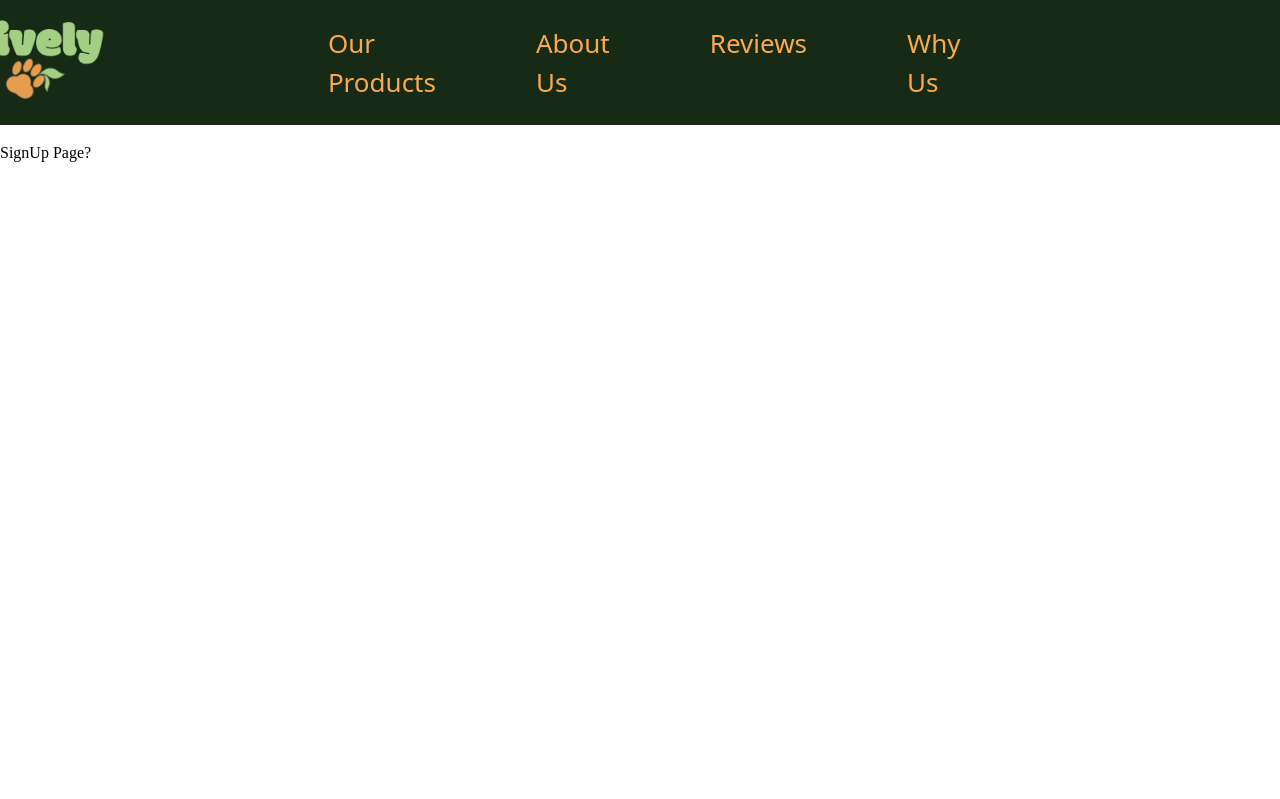
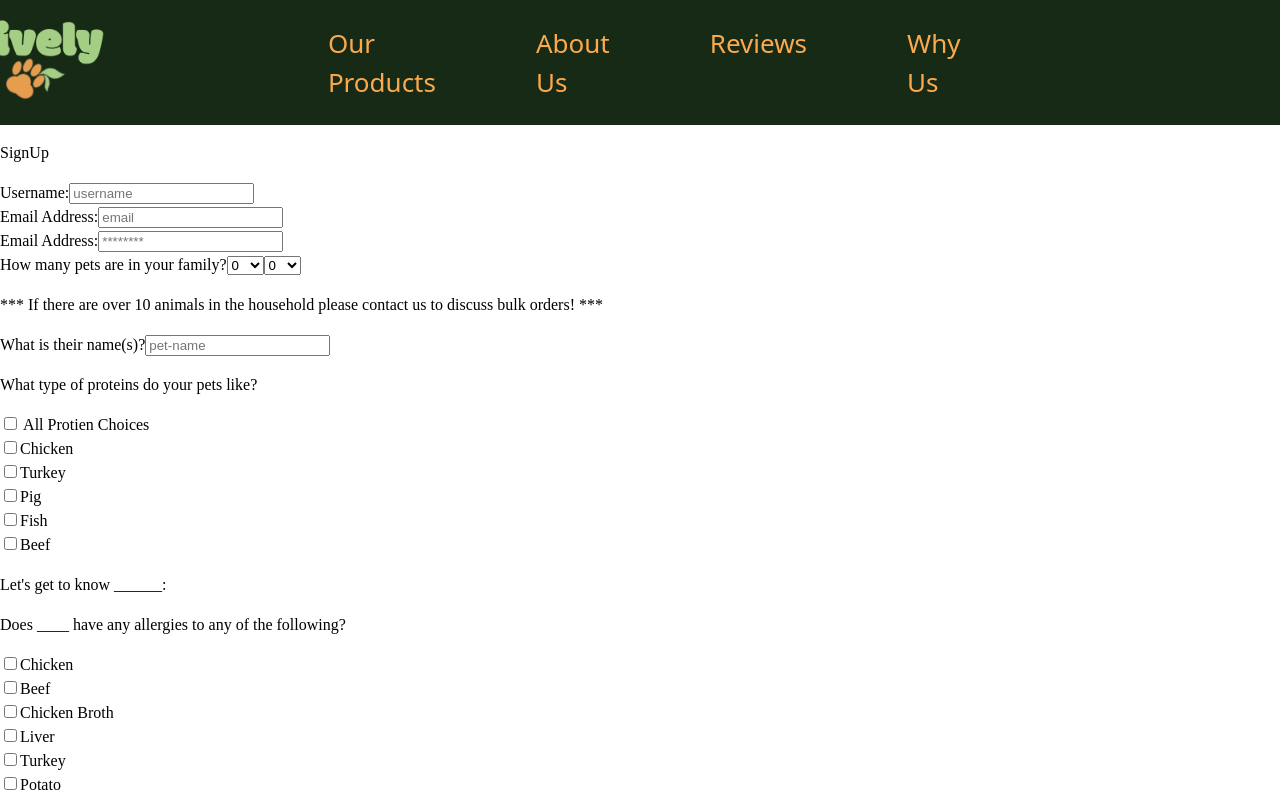
Before and after one commit to swlodawski/Pawsitivley-Fresh, a React (Vite) app in the folder client/: page /signup in a window 1280 px wide. Shown: the top 799 px of the page. Built offline with nearby package versions, Linux system fonts and the light colour scheme; a web font is replaced by a local one.

Commit message:
setting up signup, needs adjusting

```diff
--- a/client/src/main.jsx
+++ b/client/src/main.jsx
@@ -9,6 +9,7 @@ import Reviews from './pages/Review/Reviews.jsx';
 import Why from './pages/Why/Why.jsx';
 import Login from './pages/Login/Login.jsx';
 import Signup from './pages/Signup/Signup.jsx';
+
 import './index.css';
 
 // import 'bootstrap/dist/css/bootstrap.min.css'
--- a/client/src/pages/Signup/Signup.jsx
+++ b/client/src/pages/Signup/Signup.jsx
@@ -3,7 +3,7 @@
 // import { useMutation } from '@apollo/client';
 // import Auth from '../../utils/auth';
 // import { ADD_USER } from '../../utils/mutations';
-
+import  './signup.css';
 
 function Signup() {
     // const [formState, setFormState] = useState({username: '', email: '', password: ''});
@@ -28,62 +28,114 @@ function Signup() {
     //         [name]: value,
     //     });
     // };
+  const allergies = [ 'Chicken', 'Beef', 'Chicken Broth', 'Liver', 'Turkey', 'Potato', 'Green Beans', 'Butternut Squash', 'Bone broth', 'Corn', 'Carrots', 'Zucchini',  'Peas', 'Brown Rice', 'Eggs', 'Bacon', 'Sweet Potato', 'Cod', 'Fish Broth', 'White Rice', 'Vegetable Broth', 'Fish Broth','Salmon', 'Pumpkin', 'Lamb',]
+
+
+
 
     return (
     <div className="container">
-    <p> SignUp Page?</p>
-    </div>
+    <p> SignUp</p>
+     <form>
+        <div className="username-container">
+        <label htmlFor="userName">Username:</label>
+        <input placeholder="username" name="username" id="username" type="username"/>
+        </div>
+
+        <div className="email-container">
+        <label htmlFor="email">Email Address:</label>
+        <input placeholder="email" name="email" id="email" type="email" />
+        </div>
+
+        <div className="password-container">
+        <label htmlFor="password">Email Address:</label>
+        <input placeholder="********" name="password" id="password" type="password"/>
+        </div>
+
+        <div className="pets-container">
+            <label htmlFor="pets">How many pets are in your family?</label>
+            <select name="pets-cats" id="cats">
+                <option value={null}>0</option>
+                <option value={1}>1</option>
+                <option value={2}>2</option>
+                <option value={3}>3</option>
+                <option value={4}>4</option>
+                <option value={5}>5</option>
+                <option value={6}>6</option>
+                <option value={7}>7</option>
+                <option value={8}>8</option>
+                <option value={9}>9</option>
+                <option value={10}>10</option>
+            </select>
+
+            <select name="pets-dogs" id="dogs">
+                <option value={null}>0</option>
+                <option value={1}>1</option>
+                <option value={2}>2</option>
+                <option value={3}>3</option>
+                <option value={4}>4</option>
+                <option value={5}>5</option>
+                <option value={6}>6</option>
+                <option value={7}>7</option>
+                <option value={8}>8</option>
+                <option value={9}>9</option>
+                <option value={10}>10</option>
+            </select>
+
+            <p>*** If there are over 10 animals in the household please contact us to discuss bulk orders! *** </p>
+        </div>
+
+        <div className="pet-name-container">
+        <label htmlFor="pet-name">What is their name(s)?
+        </label>
+        <input placeholder="pet-name" name="pet-name" id="pet-name" type="pet-name" />
+        </div>
+
+        <div className="protien-container">
+            <p>What type of proteins do your pets like?</p>
+
+        <input type="checkbox" id="opt1" name="opt1" value="All" />
+        <label htmlFor="opt1"> All Protien Choices</label><br></br>
+        <input type="checkbox" id="opt2" name="opt2" value="Chicken" />
+        <label htmlFor="opt2">Chicken</label><br></br>
+        <input type="checkbox" id="opt3" name="opt3" value="Turkey" />
+        <label htmlFor="opt3">Turkey</label><br></br>
+        <input type="checkbox" id="opt4" name="opt4" value="Pig" />
+        <label htmlFor="opt4">Pig</label><br></br>
+        <input type="checkbox" id="opt5" name="opt5" value="Fish" />
+        <label htmlFor="opt5">Fish</label><br></br>
+        <input type="checkbox" id="opt6" name="opt6" value="Beef" />
+        <label htmlFor="opt6">Beef</label><br></br>
+        </div>
+
+        <p>Let's get to know ______:</p>
+
+       <div className="allergies-container">
+       <p>Does ____ have any allergies to any of the following?</p>
+        {
+            allergies.map((allergies) => {
+                return(
+                    // eslint-disable-next-line react/jsx-key
+                    <div id="allergens">
+                      <input type="checkbox" id="{allergies}" name="{allergies}" value="{allergies}" />
+                      <label htmlFor="{allergies}">{allergies} </label><br></br>
+                    </div>
+                )
+            })
+        }
+
+       </div>
+
+
+
+        <div className="submit-btn">
+            <button type="submit">Submit</button>
+        </div>
+
+    </form>
+   </div>
   );
 }
 
 
 export default Signup;
-
-      {/* <Link to="/login">← Go to Login</Link>
-
-      <h2>Signup</h2>
-      <form onSubmit={handleFormSubmit}>
-        <div className="flex-row space-between my-2">
-          <label htmlFor="firstName">First Name:</label>
-          <input
-            placeholder="First"
-            name="firstName"
-            type="firstName"
-            id="firstName"
-            onChange={handleChange}
-          />
-        </div>
-        <div className="flex-row space-between my-2">
-          <label htmlFor="lastName">Last Name:</label>
-          <input
-            placeholder="Last"
-            name="lastName"
-            type="lastName"
-            id="lastName"
-            onChange={handleChange}
-          />
-        </div>
-        <div className="flex-row space-between my-2">
-          <label htmlFor="email">Email:</label>
-          <input
-            placeholder="youremail@test.com"
-            name="email"
-            type="email"
-            id="email"
-            onChange={handleChange}
-          />
-        </div>
-        <div className="flex-row space-between my-2">
-          <label htmlFor="pwd">Password:</label>
-          <input
-            placeholder="******"
-            name="password"
-            type="password"
-            id="pwd"
-            onChange={handleChange}
-          />
-        </div>
-        <div className="flex-row flex-end">
-          <button type="submit">Submit</button>
-        </div>
-      </form> */}
--- /dev/null
+++ b/client/src/pages/Signup/signup.css
@@ -0,0 +1,7 @@
+/* .container{
+    display: flex;
+    justify-content: center;
+    border: solid 2px black;
+    height: 600px;
+
+} */
```
